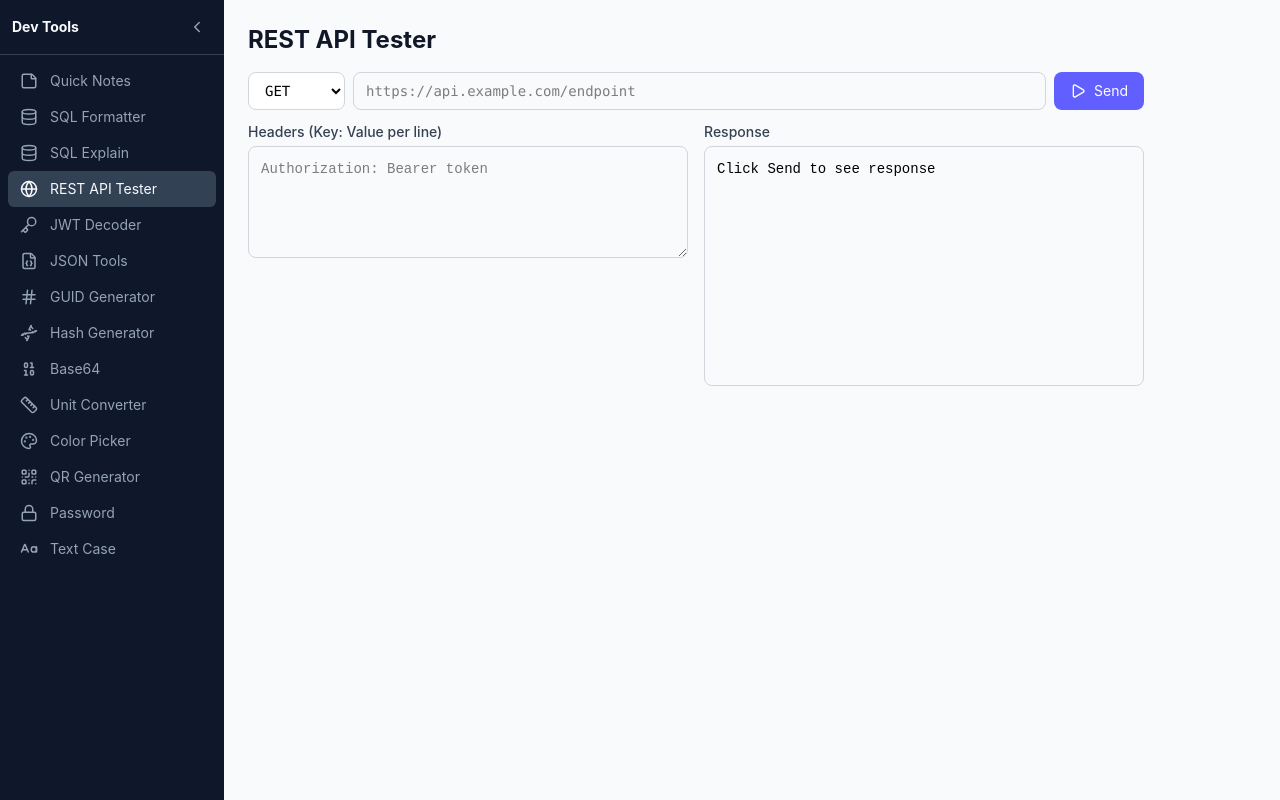
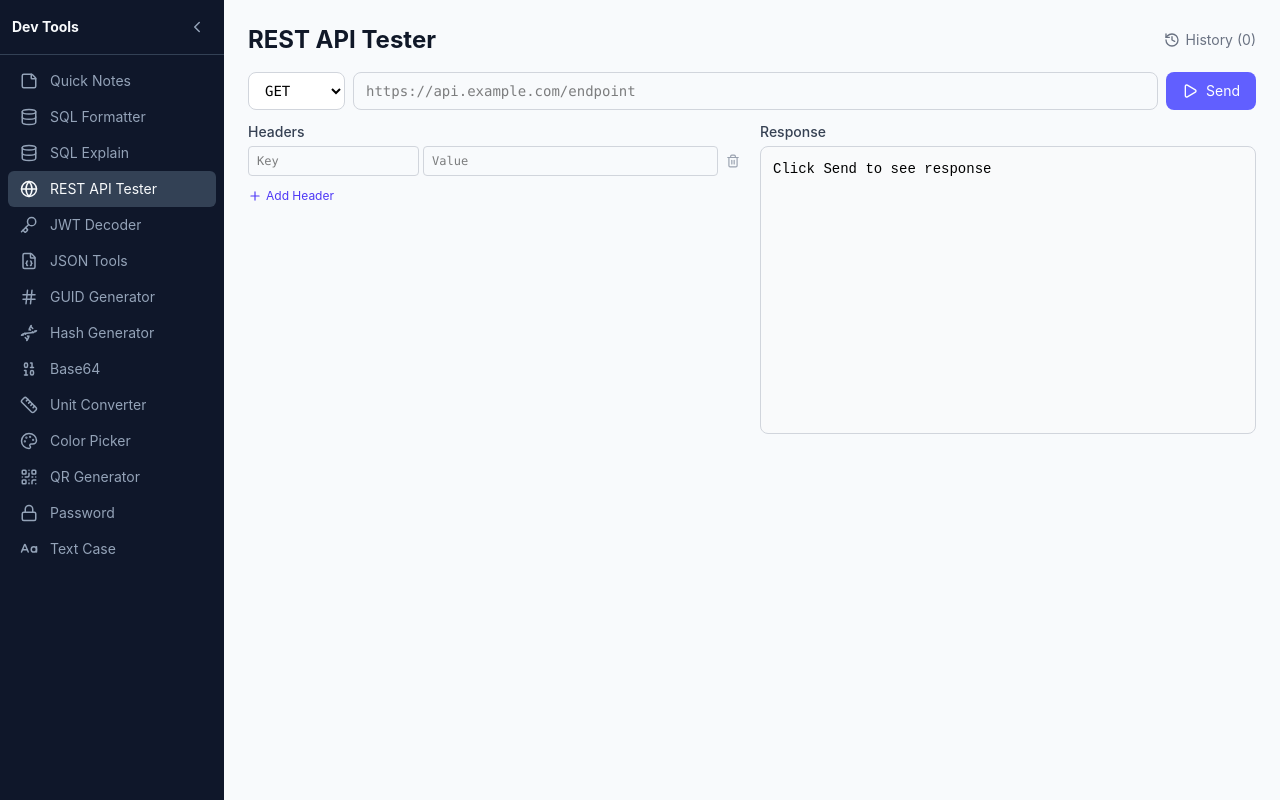
Before and after one commit to sandeepnarware/dev-tools, a React (Vite) app: page /rest-api in a window 1280 px wide. Built offline with nearby package versions, Linux system fonts and the light colour scheme; the HTML template or start-up script is replaced by a standard one.

Commit message:
Add kv-pair headers and request history to REST API Tester

```diff
--- a/src/pages/Notes.tsx
+++ b/src/pages/Notes.tsx
@@ -20,15 +20,16 @@ export default function Notes() {
   return (
     <div className="max-w-2xl">
       <h1 className="text-2xl font-bold text-gray-900 mb-4">Quick Notes</h1>
-      <div className="flex gap-2 mb-4">
-        <input
-          className="flex-1 border border-gray-300 rounded-lg px-3 py-2 text-sm focus:outline-none focus:ring-2 focus:ring-indigo-400"
+      <div className="flex gap-2 mb-4 items-start">
+        <textarea
+          className="flex-1 border border-gray-300 rounded-lg px-3 py-2 text-sm focus:outline-none focus:ring-2 focus:ring-indigo-400 resize-y min-h-[38px]"
           placeholder="Write a note... use #tag for tagging"
+          rows={2}
           value={input}
           onChange={e => setInput(e.target.value)}
-          onKeyDown={e => e.key === 'Enter' && handleAdd()}
+          onKeyDown={e => e.key === 'Enter' && (e.ctrlKey || e.metaKey) && handleAdd()}
         />
-        <button onClick={handleAdd} className="bg-indigo-500 text-white px-3 py-2 rounded-lg hover:bg-indigo-600 cursor-pointer">
+        <button onClick={handleAdd} className="bg-indigo-500 text-white px-3 py-2 rounded-lg hover:bg-indigo-600 cursor-pointer mt-1">
           <Plus size={18} />
         </button>
       </div>
--- a/src/pages/RestApiTester.tsx
+++ b/src/pages/RestApiTester.tsx
@@ -1,17 +1,56 @@
-import { useState } from 'react'
-import { Play, Copy } from 'lucide-react'
+import { useState, useEffect } from 'react'
+import { Play, Copy, Plus, Trash2, History, X } from 'lucide-react'
 
 type Method = 'GET' | 'POST' | 'PUT' | 'DELETE'
+type HeaderPair = { key: string; value: string }
+
+interface HistoryItem {
+  id: string
+  method: Method
+  url: string
+  headers: HeaderPair[]
+  body: string
+  response: string
+  status: number | null
+  timestamp: number
+}
+
+function loadHistory(): HistoryItem[] {
+  try {
+    const data = localStorage.getItem('devtools-rest-history')
+    return data ? JSON.parse(data) : []
+  } catch { return [] }
+}
+
+function saveHistory(items: HistoryItem[]) {
+  localStorage.setItem('devtools-rest-history', JSON.stringify(items))
+}
 
 export default function RestApiTester() {
   const [method, setMethod] = useState<Method>('GET')
   const [url, setUrl] = useState('')
   const [body, setBody] = useState('')
-  const [headers, setHeaders] = useState('')
+  const [headers, setHeaders] = useState<HeaderPair[]>([{ key: '', value: '' }])
   const [response, setResponse] = useState('')
   const [status, setStatus] = useState<number | null>(null)
   const [loading, setLoading] = useState(false)
   const [error, setError] = useState('')
+  const [history, setHistory] = useState<HistoryItem[]>(loadHistory)
+  const [showHistory, setShowHistory] = useState(false)
+
+  useEffect(() => { saveHistory(history) }, [history])
+
+  const updateHeader = (i: number, field: 'key' | 'value', val: string) => {
+    const updated = headers.map((h, idx) => idx === i ? { ...h, [field]: val } : h)
+    setHeaders(updated)
+  }
+
+  const addHeader = () => setHeaders([...headers, { key: '', value: '' }])
+
+  const removeHeader = (i: number) => {
+    if (headers.length === 1) return
+    setHeaders(headers.filter((_, idx) => idx !== i))
+  }
 
   const send = async () => {
     if (!url) return
@@ -21,33 +60,89 @@ export default function RestApiTester() {
     setStatus(null)
     try {
       const parsedHeaders: Record<string, string> = {}
-      if (headers.trim()) {
-        headers.split('\n').forEach(line => {
-          const [k, ...v] = line.split(':')
-          if (k && v.length) parsedHeaders[k.trim()] = v.join(':').trim()
-        })
-      }
-      const opts: RequestInit = { method, headers: { ...parsedHeaders, 'Content-Type': 'application/json' } }
+      headers.forEach(h => { if (h.key.trim()) parsedHeaders[h.key.trim()] = h.value })
+      const opts: RequestInit = { method, headers: { ...parsedHeaders } }
       if ((method === 'POST' || method === 'PUT') && body.trim()) {
         opts.body = body
       }
       const res = await fetch(url, opts)
       setStatus(res.status)
       const text = await res.text()
+      let formatted = text
       try {
-        setResponse(JSON.stringify(JSON.parse(text), null, 2))
-      } catch {
-        setResponse(text)
+        formatted = JSON.stringify(JSON.parse(text), null, 2)
+      } catch { /* not json */ }
+      setResponse(formatted)
+
+      const entry: HistoryItem = {
+        id: crypto.randomUUID(),
+        method,
+        url,
+        headers: headers.filter(h => h.key.trim()),
+        body,
+        response: formatted,
+        status: res.status,
+        timestamp: Date.now(),
       }
+      setHistory(prev => [entry, ...prev].slice(0, 50))
     } catch (e: any) {
       setError(e.message || 'Request failed')
     }
     setLoading(false)
   }
 
+  const loadFromHistory = (item: HistoryItem) => {
+    setMethod(item.method)
+    setUrl(item.url)
+    setHeaders(item.headers.length ? item.headers : [{ key: '', value: '' }])
+    setBody(item.body)
+    setResponse(item.response)
+    setStatus(item.status)
+    setError('')
+    setShowHistory(false)
+  }
+
+  const clearHistory = () => setHistory([])
+
   return (
-    <div className="max-w-4xl">
-      <h1 className="text-2xl font-bold text-gray-900 mb-4">REST API Tester</h1>
+    <div className="max-w-5xl">
+      <div className="flex items-center justify-between mb-4">
+        <h1 className="text-2xl font-bold text-gray-900">REST API Tester</h1>
+        <button onClick={() => setShowHistory(!showHistory)} className="flex items-center gap-1.5 text-sm text-gray-500 hover:text-gray-700 cursor-pointer">
+          <History size={16} /> History ({history.length})
+        </button>
+      </div>
+
+      {showHistory && (
+        <div className="mb-4 border border-gray-200 rounded-lg bg-white">
+          <div className="flex items-center justify-between px-3 py-2 border-b border-gray-100">
+            <span className="text-sm font-medium text-gray-700">Request History</span>
+            <div className="flex items-center gap-2">
+              {history.length > 0 && (
+                <button onClick={clearHistory} className="text-xs text-red-500 hover:text-red-600 cursor-pointer">Clear All</button>
+              )}
+              <button onClick={() => setShowHistory(false)} className="text-gray-400 hover:text-gray-600 cursor-pointer"><X size={16} /></button>
+            </div>
+          </div>
+          <div className="max-h-60 overflow-y-auto">
+            {history.length === 0 ? (
+              <p className="text-sm text-gray-400 text-center py-6">No requests yet</p>
+            ) : (
+              history.map(item => (
+                <button key={item.id} onClick={() => loadFromHistory(item)} className="w-full text-left px-3 py-2 hover:bg-gray-50 border-b border-gray-50 last:border-0 cursor-pointer">
+                  <div className="flex items-center gap-2">
+                    <span className={`text-xs font-mono font-bold px-1.5 py-0.5 rounded ${methodColor(item.method)}`}>{item.method}</span>
+                    <span className="text-sm font-mono text-gray-700 truncate flex-1">{item.url}</span>
+                    {item.status && <span className={`text-xs font-mono ${item.status < 400 ? 'text-green-600' : 'text-red-500'}`}>{item.status}</span>}
+                  </div>
+                  <span className="text-xs text-gray-400">{new Date(item.timestamp).toLocaleString()}</span>
+                </button>
+              ))
+            )}
+          </div>
+        </div>
+      )}
+
       <div className="flex gap-2 mb-3">
         <select value={method} onChange={e => setMethod(e.target.value as Method)} className="border border-gray-300 rounded-lg px-3 py-2 text-sm font-mono bg-white cursor-pointer">
           {['GET', 'POST', 'PUT', 'DELETE'].map(m => <option key={m} value={m}>{m}</option>)}
@@ -57,23 +152,55 @@ export default function RestApiTester() {
           <Play size={16} /> {loading ? '...' : 'Send'}
         </button>
       </div>
+
       <div className="grid grid-cols-1 lg:grid-cols-2 gap-4">
         <div>
-          <label className="text-sm font-medium text-gray-700 mb-1 block">Headers (Key: Value per line)</label>
-          <textarea className="w-full h-28 border border-gray-300 rounded-lg p-3 text-sm font-mono" placeholder="Authorization: Bearer token" value={headers} onChange={e => setHeaders(e.target.value)} />
+          <label className="text-sm font-medium text-gray-700 mb-1 block">Headers</label>
+          <div className="space-y-1.5 mb-3">
+            {headers.map((h, i) => (
+              <div key={i} className="flex gap-1">
+                <input
+                  className="flex-1 border border-gray-300 rounded px-2 py-1.5 text-xs font-mono focus:outline-none focus:ring-1 focus:ring-indigo-400"
+                  placeholder="Key"
+                  value={h.key}
+                  onChange={e => updateHeader(i, 'key', e.target.value)}
+                />
+                <input
+                  className="flex-[2] border border-gray-300 rounded px-2 py-1.5 text-xs font-mono focus:outline-none focus:ring-1 focus:ring-indigo-400"
+                  placeholder="Value"
+                  value={h.value}
+                  onChange={e => updateHeader(i, 'value', e.target.value)}
+                />
+                <button onClick={() => removeHeader(i)} className="text-gray-400 hover:text-red-500 cursor-pointer p-1"><Trash2 size={14} /></button>
+              </div>
+            ))}
+          </div>
+          <button onClick={addHeader} className="text-xs text-indigo-600 hover:text-indigo-700 flex items-center gap-1 cursor-pointer mb-3"><Plus size={14} /> Add Header</button>
+
           {(method === 'POST' || method === 'PUT') && <>
-            <label className="text-sm font-medium text-gray-700 mb-1 block mt-2">Request Body</label>
-            <textarea className="w-full h-28 border border-gray-300 rounded-lg p-3 text-sm font-mono" placeholder='{"key": "value"}' value={body} onChange={e => setBody(e.target.value)} />
+            <label className="text-sm font-medium text-gray-700 mb-1 block">Request Body</label>
+            <textarea className="w-full h-28 border border-gray-300 rounded-lg p-3 text-sm font-mono focus:outline-none focus:ring-2 focus:ring-indigo-400" placeholder='{"key": "value"}' value={body} onChange={e => setBody(e.target.value)} />
           </>}
         </div>
+
         <div>
           <div className="flex items-center justify-between mb-1">
-            <label className="text-sm font-medium text-gray-700">Response{status !== null && <span className="ml-2 text-xs px-2 py-0.5 rounded bg-gray-100">{status}</span>}</label>
+            <label className="text-sm font-medium text-gray-700">Response{status !== null && <span className={`ml-2 text-xs px-2 py-0.5 rounded font-mono ${status < 400 ? 'bg-green-100 text-green-700' : 'bg-red-100 text-red-700'}`}>{status}</span>}</label>
             {response && <button onClick={() => navigator.clipboard.writeText(response)} className="text-gray-400 hover:text-gray-600 cursor-pointer"><Copy size={16} /></button>}
           </div>
-          <pre className="w-full h-60 border border-gray-300 rounded-lg p-3 text-sm bg-gray-50 overflow-auto font-mono whitespace-pre-wrap">{response || error || 'Click Send to see response'}</pre>
+          <pre className="w-full h-72 border border-gray-300 rounded-lg p-3 text-sm bg-gray-50 overflow-auto font-mono whitespace-pre-wrap">{response || error || 'Click Send to see response'}</pre>
         </div>
       </div>
     </div>
   )
 }
+
+function methodColor(m: Method): string {
+  const map: Record<Method, string> = {
+    GET: 'bg-green-100 text-green-700',
+    POST: 'bg-blue-100 text-blue-700',
+    PUT: 'bg-amber-100 text-amber-700',
+    DELETE: 'bg-red-100 text-red-700',
+  }
+  return map[m]
+}
```
